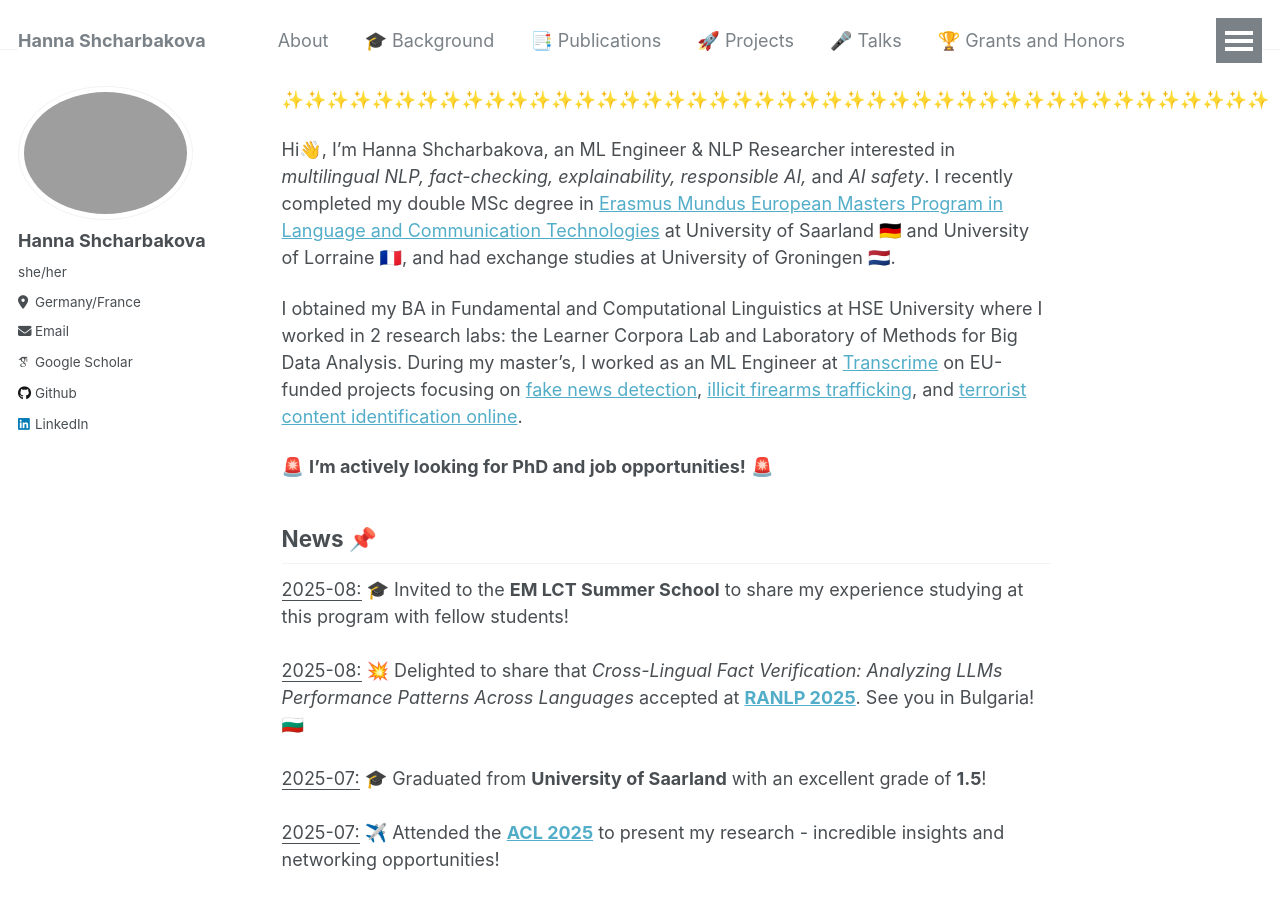
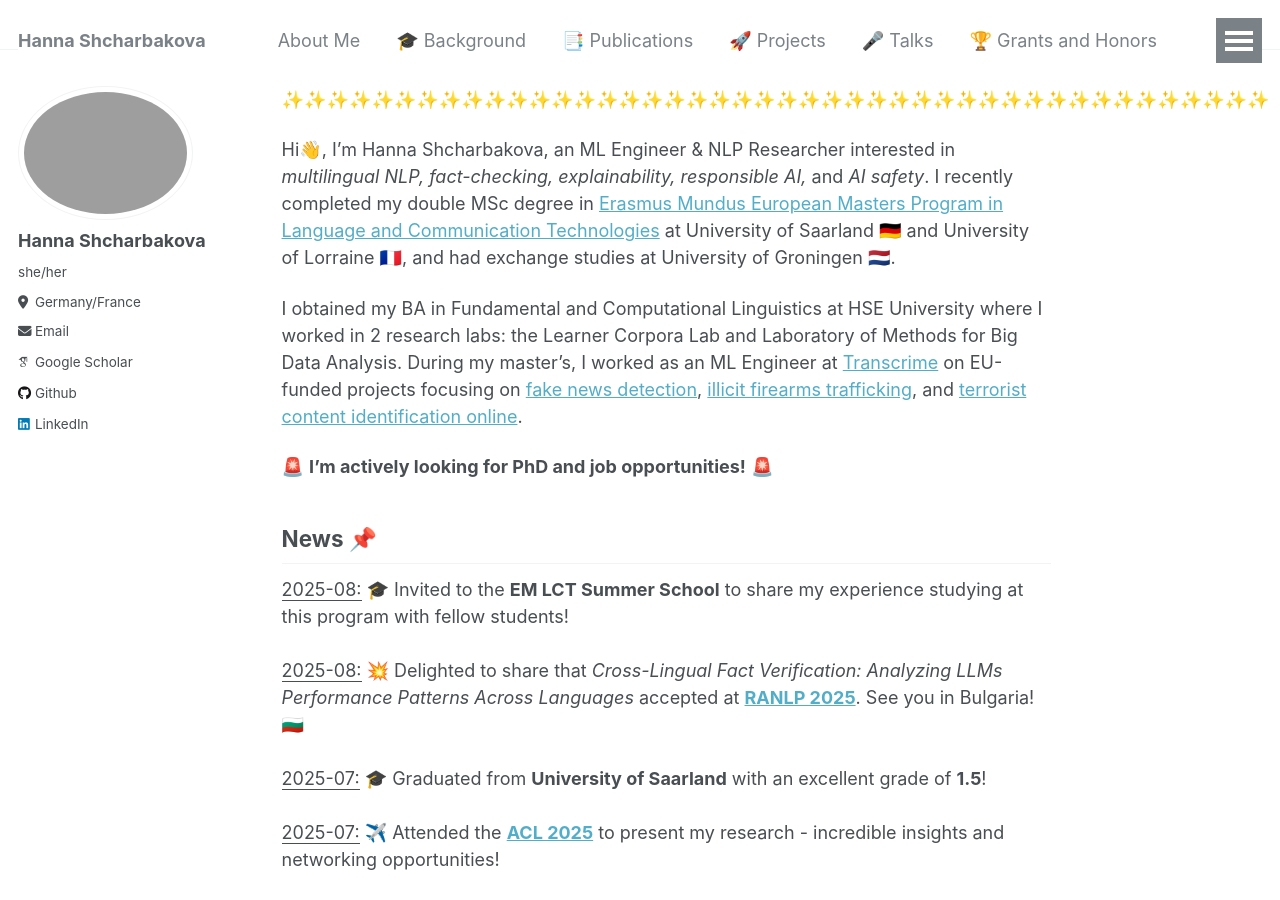
Before and after one commit to Aniezka/aniezka.github.io, a Jekyll site: the page built from index.md, in a window 1280 px wide and 900 px high. Built offline with Jekyll 4.4.1, drawn with Linux system fonts in a browser that asks for light colours; some web fonts are replaced.

```diff
--- a/_data/navigation.yml
+++ b/_data/navigation.yml
@@ -15,7 +15,7 @@
 # NOTE that only one of the CV options should be selected, the first is for the
 #      Markdown formatted page while the second is generated using JSON.
 main:
-  - title: About
+  - title: "About Me"
     url: /
 
   - title: "🎓 Background"
```
